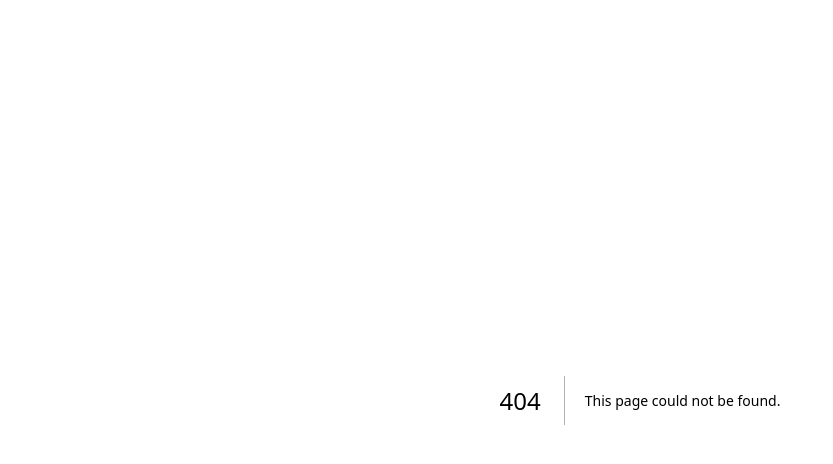
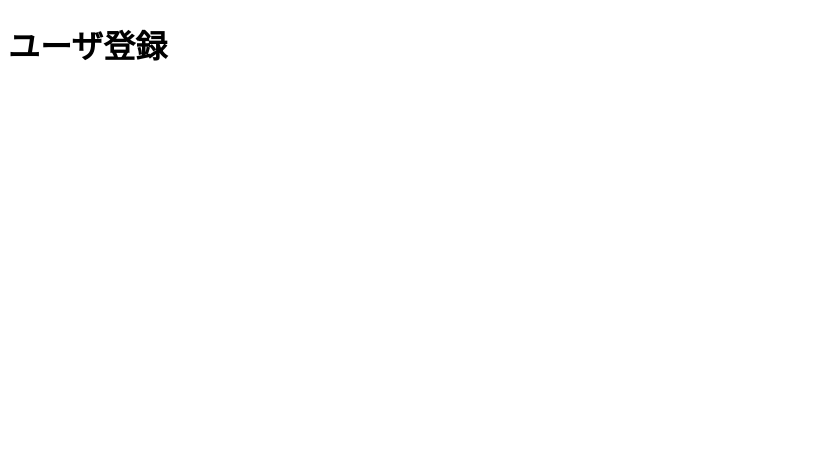
Before and after one commit to hahneco/next-market, a Next.js app: page /user/register in a window 1280 px wide. Before the commit this address had no page. Shown: the top 464 px of the page, without its empty margins (0-833 px from the left). Built offline with nearby package versions, Linux system fonts and the light colour scheme.

Commit message:
📝 フロント用ファイル追加（まだ空）

```diff
--- /dev/null
+++ b/pages/user/register.js
@@ -0,0 +1,9 @@
+const Register = () => {
+  return (
+    <div>
+      <h1>ユーザ登録</h1>
+    </div>
+  )
+}
+
+export default Register;
```
Also changed, not shown: pages/item/create.js (added), pages/item/delete.js (added), pages/item/read.js (added), pages/item/update.js (added), pages/user/login.js (added), 1 other file (tests, documents, lock files or other folders).
